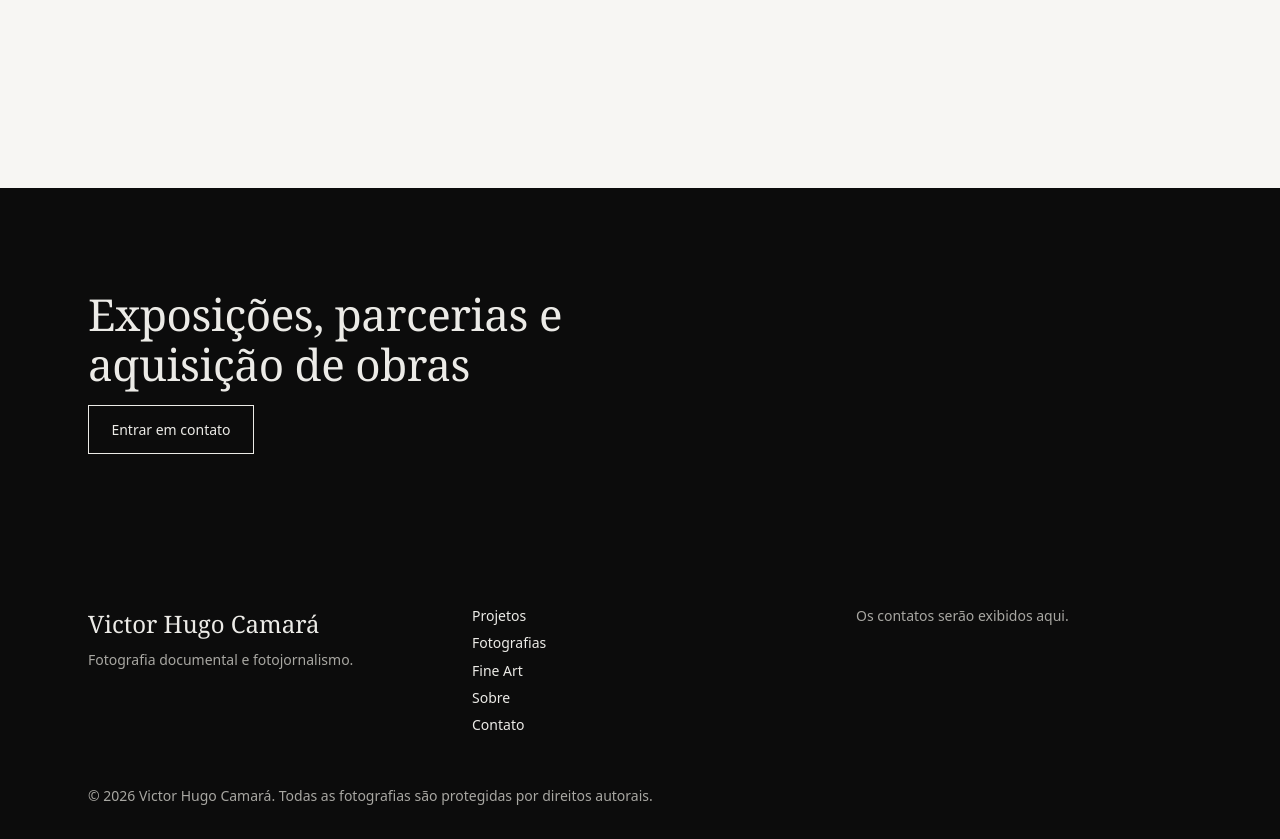
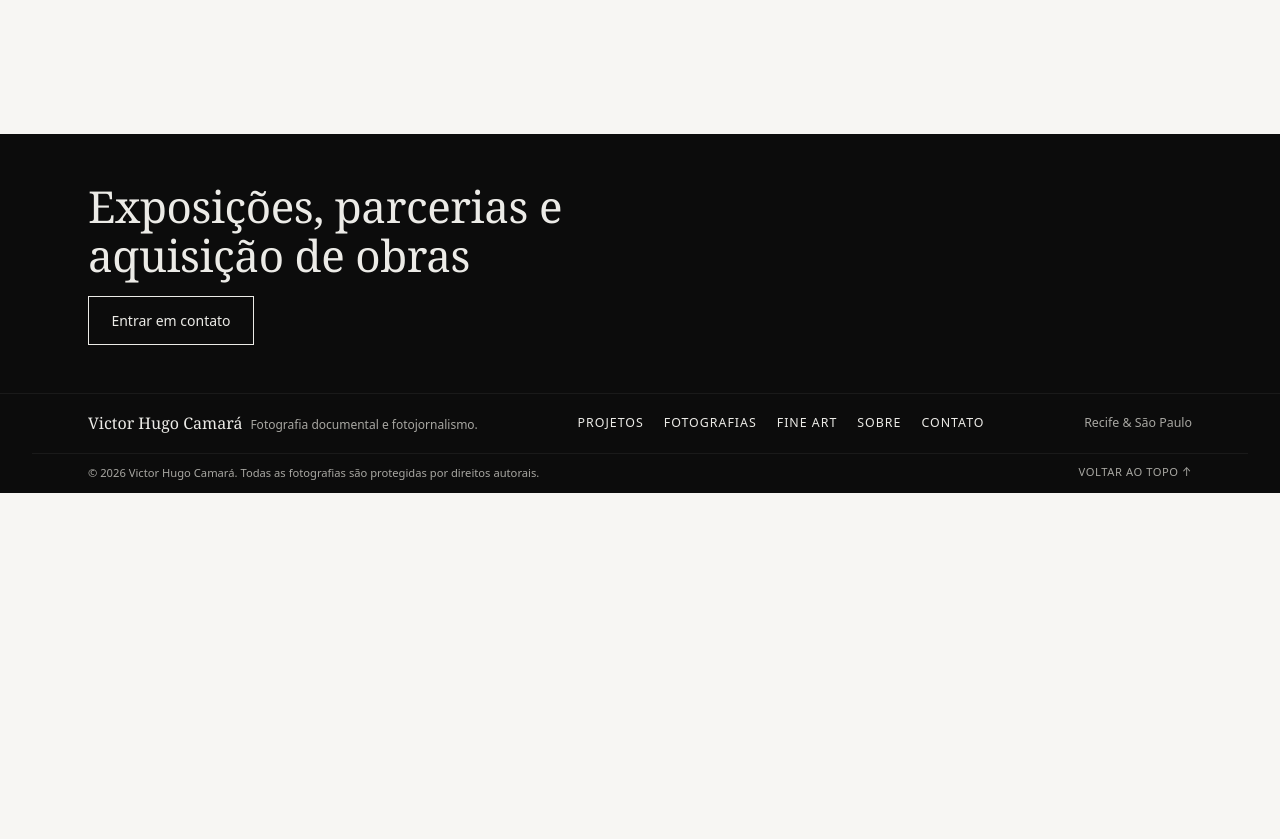
Before and after one commit to victorhugolace/site-victor-hugo-fotografia, an Astro site in the folder web/: page / in a window 1280 px wide. Shown: the part 6420-7259 px from the top of the page. After the commit the page ends 6913 px from the top, so only its background shows below. Built offline with nearby package versions, Linux system fonts and the light colour scheme; Astro itself is replaced by a stand-in of ours.

Commit message:
style: reduz altura e espacamento do rodape para layout slim horizontal

```diff
--- a/web/src/components/Footer.astro
+++ b/web/src/components/Footer.astro
@@ -2,31 +2,126 @@
 import { SITE, NAV } from '../config/site';
 import { hasEmail, hasWhatsapp, mailtoLink, whatsappLink } from '../lib/contact';
 ---
-<footer class="dark">
-  <div class="wrap grid">
-    <div>
-      <p class="name">{SITE.name}</p>
-      <p class="muted">{SITE.description}</p>
+
+<footer class="site-footer dark">
+  <div class="wrap footer-row">
+    <div class="brand-group">
+      <span class="name">{SITE.name}</span>
+      <span class="desc muted">{SITE.description}</span>
     </div>
-    <nav aria-label="Rodapé">
-      <ul>{NAV.map((i) => <li><a class="link-u" href={i.href}>{i.label}</a></li>)}</ul>
+
+    <nav aria-label="Navegação do Rodapé">
+      <ul class="nav-links">
+        {NAV.map((i) => (
+          <li><a class="link-u" href={i.href}>{i.label}</a></li>
+        ))}
+      </ul>
     </nav>
-    <div>
-      {hasEmail() && <p>E-mail: <a class="link-u" href={mailtoLink('Contato pelo site')}>{SITE.contactEmail}</a></p>}
-      {hasWhatsapp() && <p><a class="link-u" href={whatsappLink('Olá, Victor! Vim pelo seu site.')}>Conversar pelo WhatsApp</a></p>}
-      {!hasEmail() && !hasWhatsapp() && <p class="muted">Os contatos serão exibidos aqui.</p>}
+
+    <div class="contact-group">
+      {hasEmail() && (
+        <a class="link-u contact-link" href={mailtoLink('Contato pelo site')}>
+          {SITE.contactEmail}
+        </a>
+      )}
+      {hasWhatsapp() && (
+        <a class="link-u contact-link" href={whatsappLink('Olá, Victor! Vim pelo seu site.')}>
+          WhatsApp
+        </a>
+      )}
+      {!hasEmail() && !hasWhatsapp() && <span class="muted">Recife & São Paulo</span>}
     </div>
   </div>
-  <div class="wrap legal muted">
+
+  <div class="wrap footer-subline muted">
     <p>© {new Date().getFullYear()} {SITE.name}. Todas as fotografias são protegidas por direitos autorais.</p>
+    <a href="#conteudo" class="link-u back-top">Voltar ao topo ↑</a>
   </div>
 </footer>
+
 <style>
-  footer { margin-top: var(--space-5); padding-top: var(--space-4); font-size: var(--text-sm); }
-  .grid { display: grid; gap: var(--space-3) var(--space-4); grid-template-columns: repeat(auto-fit, minmax(14rem, 1fr)); }
-  .name { font-family: var(--font-serif); font-size: var(--text-lg); margin-bottom: 0.25rem; }
-  ul { list-style: none; margin: 0; padding: 0; display: grid; gap: 0.25rem; }
-  p { margin-bottom: 0.5rem; }
-  :global(main:has(.cta) + footer) { margin-top: 0; }
-  .legal { padding-block: var(--space-4) var(--space-3); }
+  .site-footer {
+    border-top: 1px solid rgba(255, 255, 255, 0.08);
+    margin-top: var(--space-3);
+    padding-top: var(--space-2);
+    font-size: var(--text-xs);
+  }
+
+  :global(main:has(.cta) + .site-footer) {
+    margin-top: 0;
+    border-top: 1px solid rgba(255, 255, 255, 0.06);
+  }
+
+  .footer-row {
+    display: flex;
+    flex-wrap: wrap;
+    align-items: center;
+    justify-content: space-between;
+    gap: 0.75rem 1.5rem;
+    padding-bottom: var(--space-2);
+  }
+
+  .brand-group {
+    display: flex;
+    flex-wrap: wrap;
+    align-items: baseline;
+    gap: 0.5rem;
+  }
+
+  .name {
+    font-family: var(--font-serif);
+    font-size: 1rem;
+    color: var(--color-on-dark);
+    font-weight: 400;
+  }
+
+  .desc {
+    font-size: 0.75rem;
+  }
+
+  .nav-links {
+    list-style: none;
+    margin: 0;
+    padding: 0;
+    display: flex;
+    flex-wrap: wrap;
+    align-items: center;
+    gap: 0.4rem 1.25rem;
+    font-size: 0.775rem;
+    letter-spacing: 0.08em;
+    text-transform: uppercase;
+  }
+
+  .contact-group {
+    display: flex;
+    align-items: center;
+    gap: 1.25rem;
+    font-size: 0.775rem;
+  }
+
+  .contact-link {
+    text-decoration: none;
+  }
+
+  .footer-subline {
+    display: flex;
+    flex-wrap: wrap;
+    justify-content: space-between;
+    align-items: center;
+    gap: 0.5rem 1rem;
+    padding-block: 0.6rem;
+    border-top: 1px solid rgba(255, 255, 255, 0.06);
+    font-size: 0.7rem;
+  }
+
+  .footer-subline p {
+    margin: 0;
+  }
+
+  .back-top {
+    font-size: 0.7rem;
+    letter-spacing: 0.05em;
+    text-transform: uppercase;
+    text-decoration: none;
+  }
 </style>
--- a/web/src/pages/index.astro
+++ b/web/src/pages/index.astro
@@ -262,7 +262,7 @@ const projects = [
   .fine-grid { display: grid; gap: var(--space-2); grid-template-columns: repeat(auto-fit, minmax(min(100%, 11rem), 1fr)); margin-bottom: var(--space-3); }
   .about { display: grid; gap: var(--space-4); grid-template-columns: minmax(12rem, 22rem) 1fr; align-items: center; }
   @media (max-width: 40rem) { .about { grid-template-columns: 1fr; } }
-  .cta { padding-block: var(--space-5); margin-top: var(--space-5); }
+  .cta { padding-block: var(--space-4); margin-top: var(--space-4); }
   .cta h2 { font-size: var(--text-xl); max-width: 22ch; }
   .fine-card { background: #ffffff; border: 1px solid var(--color-line); padding: clamp(1.75rem, 3.5vw, 3rem); box-shadow: 0 4px 20px rgba(0, 0, 0, 0.03); }
   .sub-label { display: inline-block; font-size: 0.6875rem; letter-spacing: 0.16em; text-transform: uppercase; font-weight: 600; color: #8c734b; margin-bottom: 0.5rem; }
```
